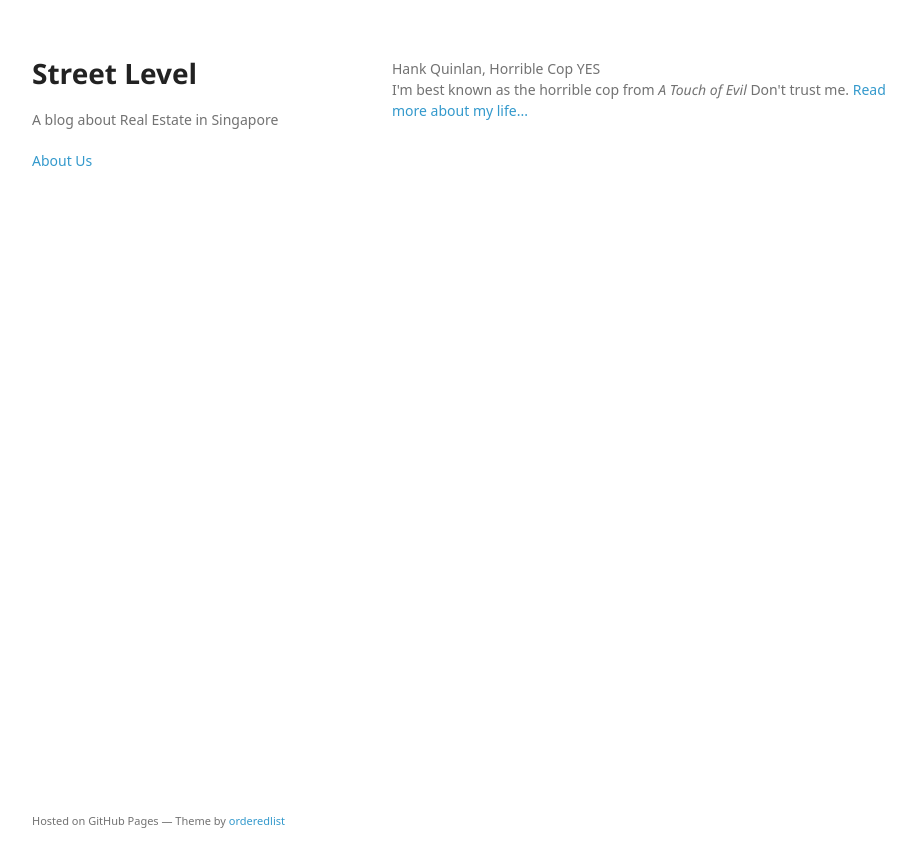
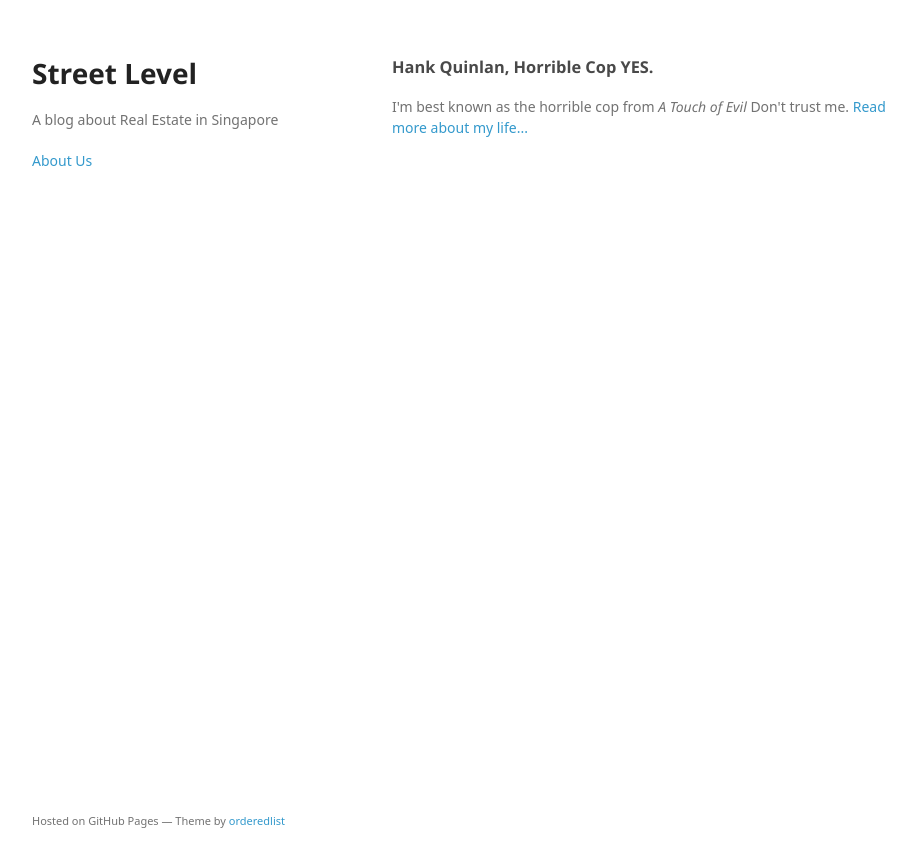
Before and after one commit to samueltwx/street-level.github.io, a Jekyll site: the page built from index.html, in a window 1280 px wide. Shown: the top 867 px of the page, without its empty margins (178-1094 px from the left). Built offline with Jekyll 4.4.1, drawn with Linux system fonts in a browser that asks for light colours; some web fonts are replaced.

Commit message:
Update default.html

```diff
--- a/_layouts/default.html
+++ b/_layouts/default.html
@@ -23,8 +23,10 @@
 
       </header>
       <section>
-       {{ page.title }}
-       {{ content }}
+        <h3>
+<a id="{{ page.title }}" class="anchor" href="#{{ page.title }}" aria-hidden="true"><span aria-hidden="true" class="octicon octicon-link"></span></a>{{ page.title }}.</h3>
+
+<p>{{ content }}</p>
       </section>
       <footer>
         <p><small>Hosted on GitHub Pages &mdash; Theme by <a href="https://github.com/orderedlist">orderedlist</a></small></p>
```
